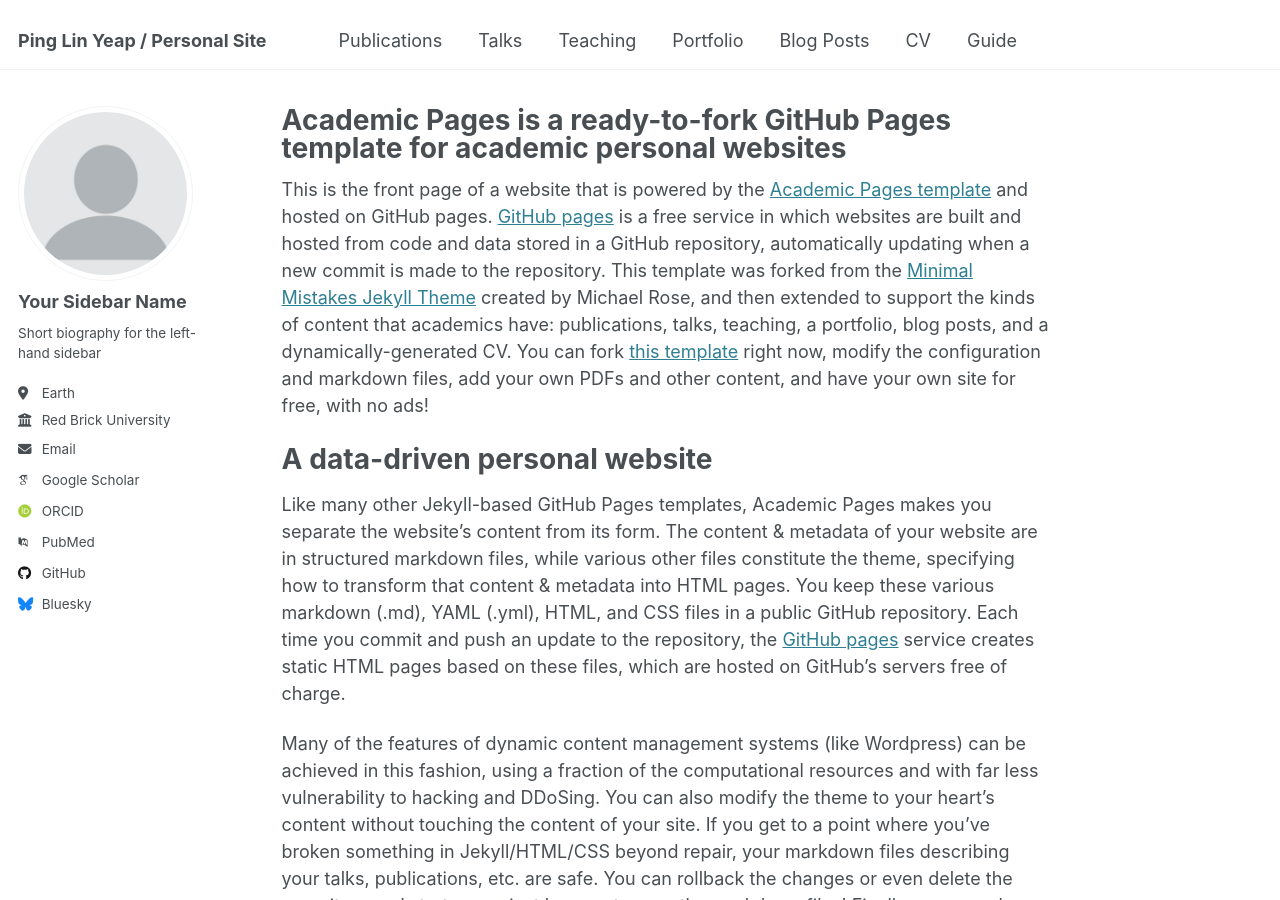
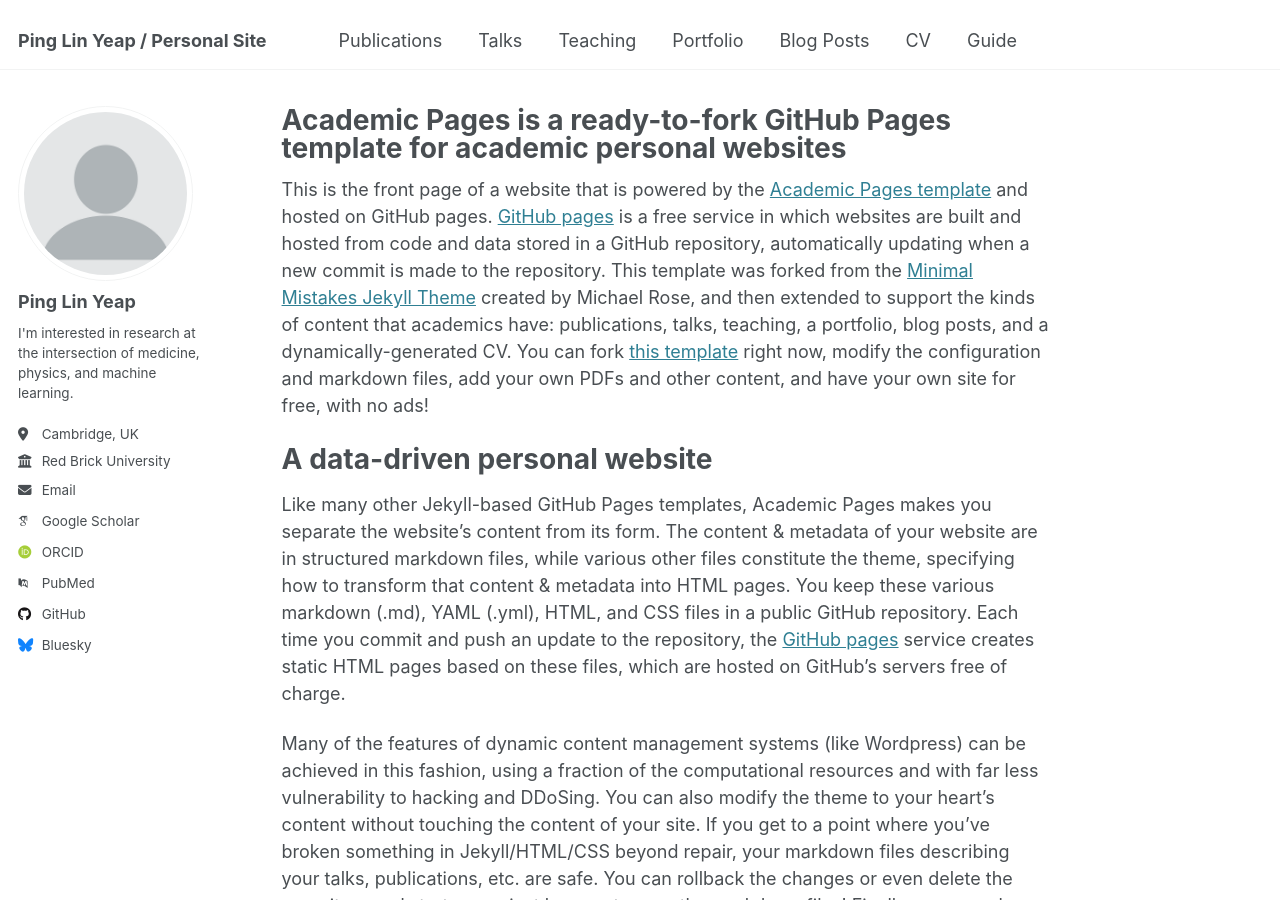
Before and after one commit to yeappl/yeappl.github.io, a Jekyll site: the page built from _pages/about.md, in a window 1280 px wide and 900 px high. Built offline with Jekyll 4.4.1, drawn with Linux system fonts in a browser that asks for light colours; some web fonts are replaced.

Commit message:
Update _config.yml

```diff
--- a/_config.yml
+++ b/_config.yml
@@ -23,10 +23,10 @@ repository               : "academicpages/academicpages.github.io"
 author:
   # Biographic information
   avatar           : "profile.png"
-  name             : "Your Sidebar Name"
+  name             : "Ping Lin Yeap"
   pronouns         : # example: "she/her"
-  bio              : "Short biography for the left-hand sidebar"
-  location         : "Earth"
+  bio              : "I'm interested in research at the intersection of medicine, physics, and machine learning. "
+  location         : "Cambridge, UK"
   employer         : "Red Brick University"
   uri              : # URL
   email            : "none@example.org"
```
